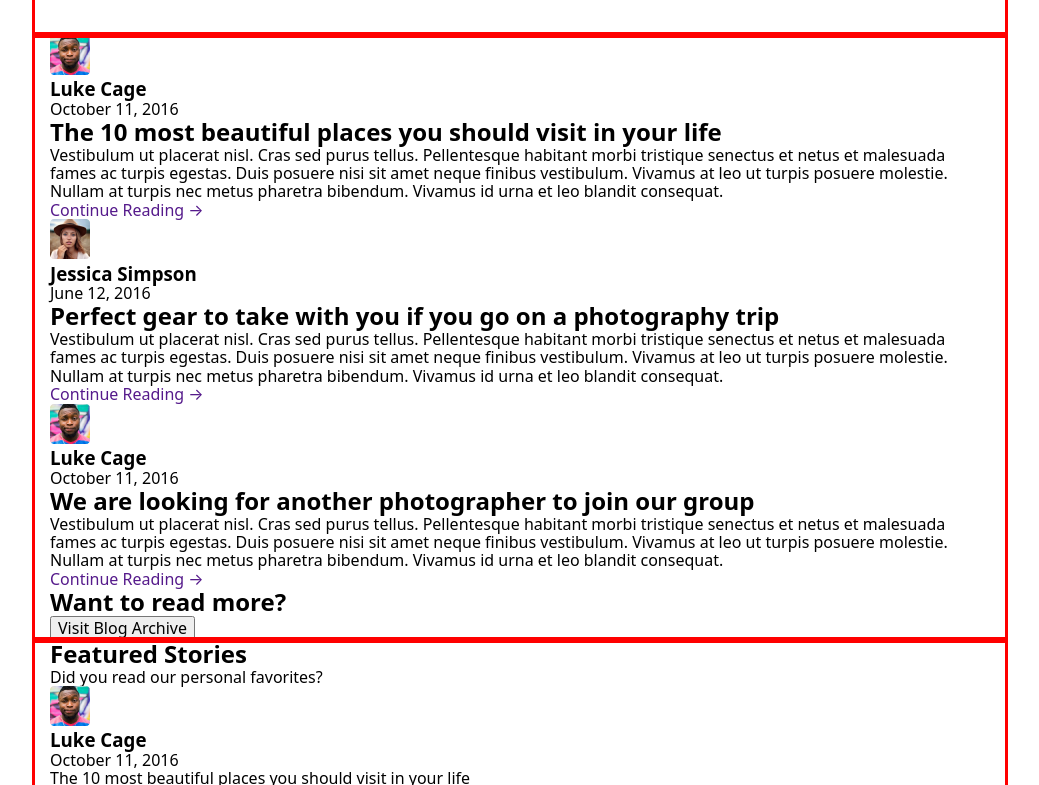
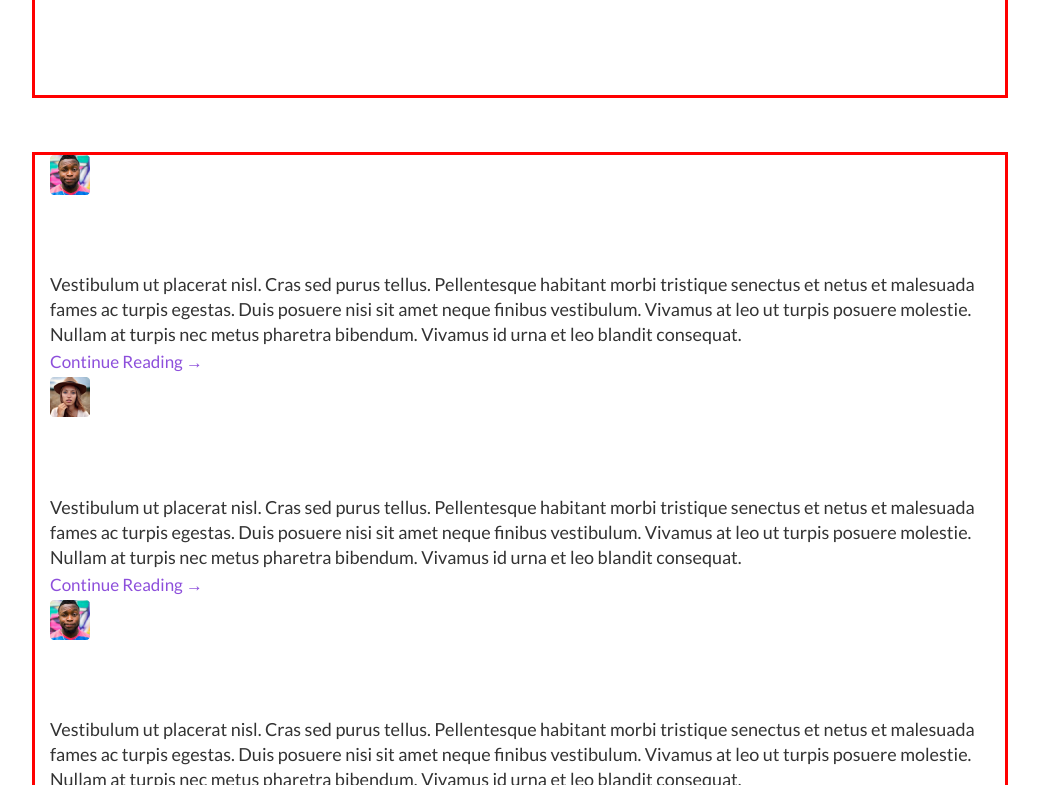
Before and after one commit to lukaluks/Explorer, a plain HTML site: page index.html in a window 1280 px wide. Shown: the part 119-904 px from the top of the page, without its empty margins (120-1159 px from the left). Drawn offline with nearby package versions, Linux system fonts and the light colour scheme.

Commit message:
added margins and paddings + formatted

```diff
--- a/css/style.css
+++ b/css/style.css
@@ -1,15 +1,108 @@
+.header-link {
+  color: var(--text-color);
+  font-family: Montserrat;
+  font-size: 11px;
+  font-style: normal;
+  font-weight: 400;
+  line-height: 14px;
+  letter-spacing: 1.3px;
+  text-transform: uppercase;
+}
+
+.header {
+    padding-top: 60px;
+    padding-bottom: 60px;
+}
+
+.articles-name {
+    color: #FFF;
+font-family: Montserrat;
+font-size: 18px;
+font-style: normal;
+font-weight: 400;
+line-height: 19px;
+}
+
+.articles-time {
+    color: #FFF;
+
+font-family: Lato;
+font-size: 13px;
+font-style: normal;
+font-weight: 400;
+line-height: 19px;
+}
+
+.articles-title {
+    color: #FFF;
+
+font-family: Montserrat;
+font-size: 28px;
+font-style: normal;
+font-weight: 400;
+line-height: 35px;
+}
+
+.articles-text{
+
+color: #333;
+
+font-family: Lato;
+font-size: 18px;
+font-style: normal;
+font-weight: 400;
+line-height: 25px;
+}
+
+.articles-link{
+    color: #8D4FDB;
+
+font-family: Lato;
+font-size: 17px;
+font-style: normal;
+font-weight: 400;
+line-height: 30px;
+}
+
+.articles-button {
+
+width: 132px;
+
+color: #FFF;
+
+text-align: center;
+font-family: Montserrat;
+font-size: 10px;
+font-style: normal;
+font-weight: 400;
+line-height: 30px; /* 300% */
+letter-spacing: 1px;
+text-transform: uppercase;
+}
+
+.articles-question {
+    color: #333;
+
+text-align: center;
+font-family: Montserrat;
+font-size: 30px;
+font-style: normal;
+font-weight: 400;
+line-height: 36px;
+}
 
 
 
+.articles {
+    padding-bottom: 99px;
+}
 
+.stories {
+    padding-top: 85px;
+    padding-bottom: 90px;
+}
 
-.header-link{
-    color: var(--text-color);
-font-family: Montserrat;
-font-size: 11px;
-font-style: normal;
-font-weight: 400;
-line-height: 14px;
-letter-spacing: 1.3px;
-text-transform: uppercase;
+.footer {
+    padding-top: 55px;
+    padding-bottom: 45px;
 }
--- a/index.html
+++ b/index.html
@@ -4,9 +4,21 @@
     <meta charset="UTF-8" />
     <meta name="viewport" content="width=device-width, initial-scale=1.0" />
     <title>explorer</title>
+    <link rel="preconnect" href="https://fonts.googleapis.com" />
+    <link rel="preconnect" href="https://fonts.gstatic.com" crossorigin />
+    <link
+      href="https://fonts.googleapis.com/css2?family=Lato&family=Montserrat&display=swap"
+      rel="stylesheet"
+    />
     <link rel="stylesheet" href="./css/reset.css" />
-    <link rel="stylesheet" href="https://cdnjs.cloudflare.com/ajax/libs/modern-normalize/2.0.0/modern-normalize.min.css" integrity="sha512-4xo8blKMVCiXpTaLzQSLSw3KFOVPWhm/TRtuPVc4WG6kUgjH6J03IBuG7JZPkcWMxJ5huwaBpOpnwYElP/m6wg==" crossorigin="anonymous" referrerpolicy="no-referrer" />
-    <link rel="stylesheet" href="./css/common.css">
+    <link
+      rel="stylesheet"
+      href="https://cdnjs.cloudflare.com/ajax/libs/modern-normalize/2.0.0/modern-normalize.min.css"
+      integrity="sha512-4xo8blKMVCiXpTaLzQSLSw3KFOVPWhm/TRtuPVc4WG6kUgjH6J03IBuG7JZPkcWMxJ5huwaBpOpnwYElP/m6wg=="
+      crossorigin="anonymous"
+      referrerpolicy="no-referrer"
+    />
+    <link rel="stylesheet" href="./css/common.css" />
     <link rel="stylesheet" href="./css/style.css" />
   </head>
   <body>
@@ -127,15 +139,15 @@
             </li>
           </ul>
           <div class="articles-conection">
-            <h2 class="articles-text">Want to read more?</h2>
+            <h2 class="articles-question">Want to read more?</h2>
             <button type="button" class="articles-button">
               Visit Blog Archive
             </button>
           </div>
         </div>
       </section>
-    </main>
-    <section>
+
+      <section class="stories">
         <div class="container">
           <h2>Featured Stories</h2>
           <p>Did you read our personal favorites?</p>
@@ -169,7 +181,8 @@
           <a href="">Read the full blog</a>
         </div>
       </section>
-    <footer>
+    </main>
+    <footer class="footer">
       <div class="container">
         <h2>Copyright © Explorer</h2>
         <h2>- Images used for demonstration purpose only (</h2>
```
Also changed, not shown: css/common.css (line endings or trailing spaces). Lines whose indentation alone changed are shown as unchanged.
